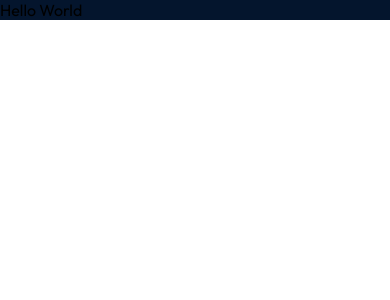
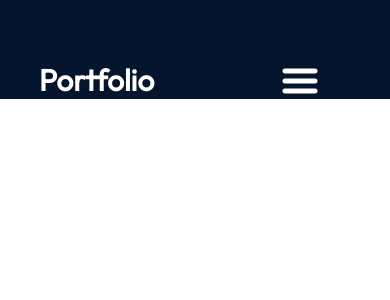
Before and after one commit to tazyqui/react-portfolio, a React (Vite) app: page / in a window 390 px wide. Shown: the top 300 px of the page. Built offline with nearby package versions, Linux system fonts and the light colour scheme.

Commit message:
Added Navbar

```diff
--- a/src/App.jsx
+++ b/src/App.jsx
@@ -1,8 +1,11 @@
 import styles from "./App.module.css";
+import {Navbar} from "./components/Navbar/Navbar";
 
 function App() {
   return (
-    <div className={styles.App}>Hello World</div>
+    <div className={styles.App}>
+      <Navbar />
+    </div>
   )
 }
 
--- /dev/null
+++ b/src/components/Navbar/Navbar.jsx
@@ -0,0 +1,39 @@
+import React, { useState } from "react";
+import styles from "./Navbar.module.css";
+
+export const Navbar = () => {
+  const [menuOpen, setMenuOpen] = useState(false);
+  return (
+    <nav className={styles.navbar}>
+      <a className={styles.title} href="/">
+        Portfolio
+      </a>
+      <div className={styles.menu}>
+        <img
+          className={styles.menuBtn}
+          src={
+            menuOpen
+              ? "../../assets/nav/closeIcon.png"
+              : "../../assets/nav/menuIcon.png"
+          }
+          alt="menu-button"
+          onClick={() => setMenuOpen(!menuOpen)}
+        />
+        <ul className={`${styles.menuItems} ${menuOpen && styles.menuOpen}`} onClick={() => setMenuOpen(false)}>
+          <li>
+            <a href="#about">About</a>
+          </li>
+          <li>
+            <a href="#experience">Experience</a>
+          </li>
+          <li>
+            <a href="#projects">Projects</a>
+          </li>
+          <li>
+            <a href="#about">Contact</a>
+          </li>
+        </ul>
+      </div>
+    </nav>
+  );
+};
--- /dev/null
+++ b/src/components/Navbar/Navbar.module.css
@@ -0,0 +1,78 @@
+@import "../../vars.css";
+
+.navbar {
+    position: relative;
+    display: flex;
+    align-items: center;
+    justify-content: space-between;
+    padding-top: 61px;
+    z-index: 2;
+    margin: 0 10%;
+}
+
+.title {
+    font-size: 30px;
+    font-weight: 600;
+    text-decoration: none;
+    color: var(--color-text);
+
+}
+
+.menu {
+    display: flex;
+}
+
+.menuBtn {
+    display: none
+}
+
+.menuItems {
+    display: flex;
+    gap: 47px;
+    list-style: none;
+}
+
+.menuItems a {
+    font-size: 25px;
+    color: var(--color-text);
+    text-decoration: none;
+}
+
+@media screen and (max-width: 830px) {
+    .navbar {
+        flex-direction: column;
+        align-items: flex-start;
+    }
+
+    .menu {
+        position: absolute;
+        right: 0;
+        margin-right: 10%;
+        flex-direction: column;
+        align-items: flex-end;
+        gap: 11px;
+        z-index: 3;
+    }
+
+    .menuBtn {
+        display: block;
+        cursor: pointer;
+    }
+
+    .menuItems{
+        display: none;
+        flex-direction: column;
+        align-items: center;
+        gap: 13px;
+        border-radius: 10px;
+        background: rgb(25,55,109);
+        background: linear-gradient(0deg, rgba(25,55,109,0.2) 0%, rgba(25,55,109,1) 100%);
+        padding: 24px 33px;
+        box-shadow: 0 0 4px 0 rgba(0, 0, 0, 0.25);
+    }
+
+    .menuOpen {
+        display: flex;
+        z-index: 1;
+    }
+}
--- a/src/utils.js
+++ /dev/null
@@ -1,3 +0,0 @@
-export const getImageUrl = (path) => {
-    return new URL(`assets/${path}`, import.meta.url).href;
-}
```
